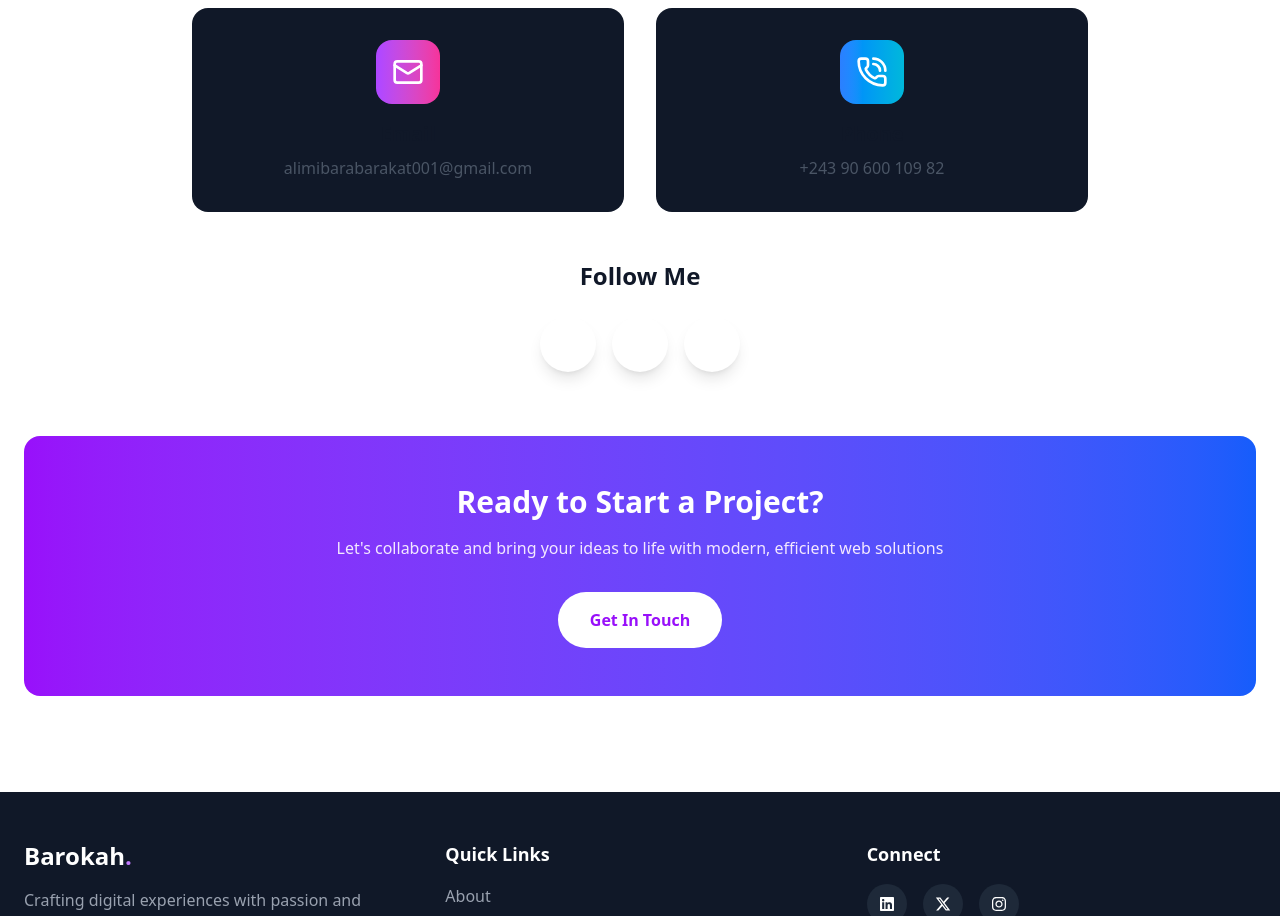
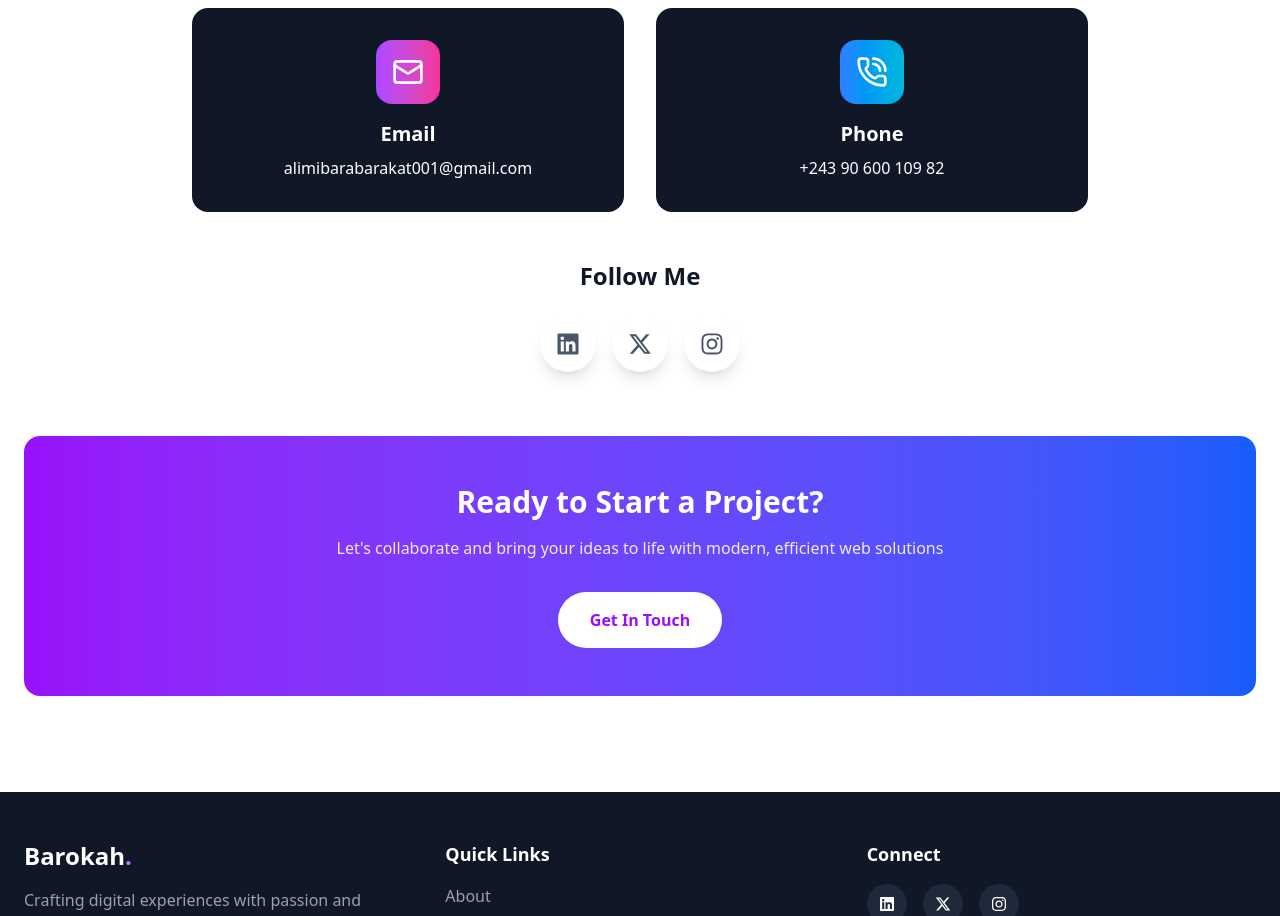
Before and after one commit to Barokah001/Barokah_Oyindamola, a React (Vite) app: page / in a window 1280 px wide. Shown: the part 4080-4996 px from the top of the page. Built offline with nearby package versions, Linux system fonts and the light colour scheme.

Commit message:
fix: fixed styling error

```diff
--- a/src/components/Contacts.jsx
+++ b/src/components/Contacts.jsx
@@ -97,10 +97,10 @@ const Contacts = () => {
                   >
                     <Icon className="w-8 h-8 text-white" />
                   </div>
-                  <h3 className="font-bold text-gray-900 text-xl mb-2 text-center">
+                  <h3 className="font-bold text-white text-xl mb-2 text-center">
                     {method.title}
                   </h3>
-                  <p className="text-gray-600 text-center break-words">
+                  <p className="text-white text-center break-words">
                     {method.value}
                   </p>
                 </div>
@@ -124,7 +124,7 @@ const Contacts = () => {
                   href={social.url}
                   target="_blank"
                   rel="noopener noreferrer"
-                  className={`w-14 h-14 bg-white rounded-full flex items-center justify-center text-white ${social.color} shadow-lg hover:shadow-2xl transition-all duration-300 transform hover:-translate-y-1`}
+                  className={`w-14 h-14 bg-white rounded-full flex items-center justify-center text-gray-600 ${social.color} shadow-lg hover:shadow-2xl transition-all duration-300 transform hover:-translate-y-1`}
                 >
                   <Icon className="text-2xl" />
                 </a>
```
